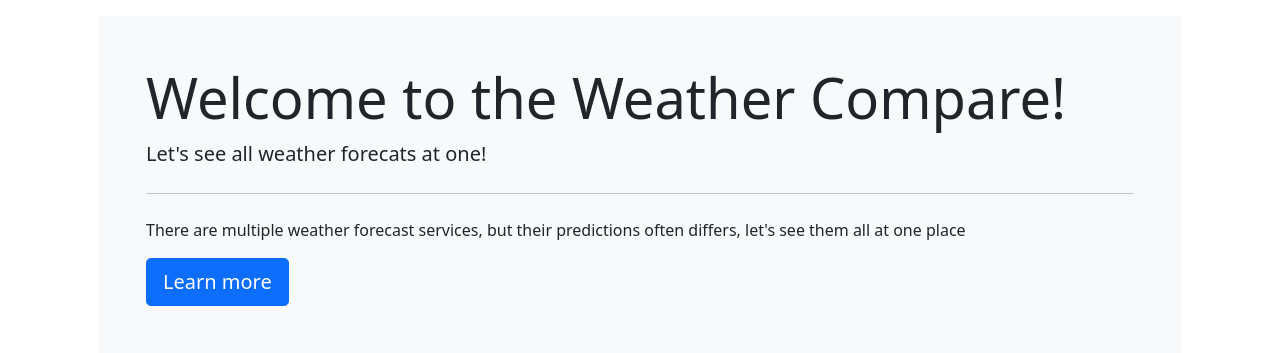
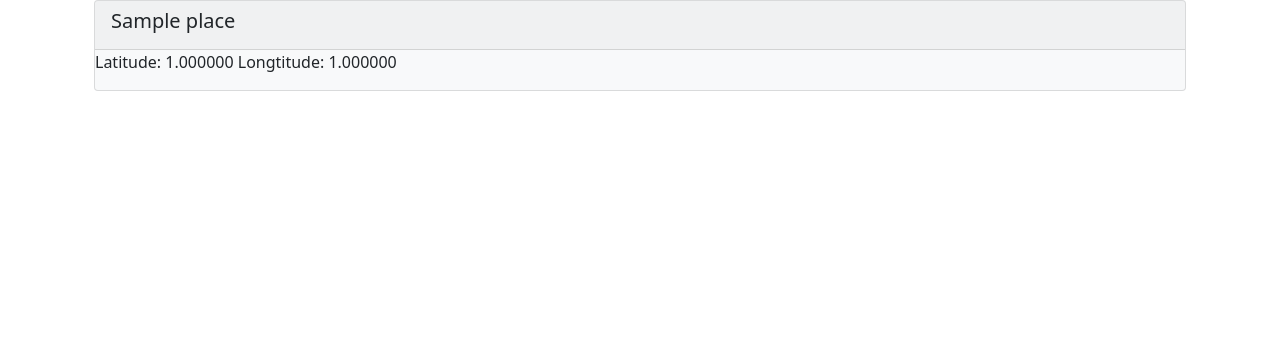
Before and after one commit to Rutrle/weather-web, a Django app: page /places/ in a window 1280 px wide. Shown: the part 56-409 px from the top of the page. Run offline with Django 3.2, Linux system fonts and the light colour scheme; tables that the repository leaves empty hold one stand-in row (values such as "Sample post").

Commit message:
improved places list view, linked it to rest

```diff
--- a/weather_web/templates/base.html
+++ b/weather_web/templates/base.html
@@ -18,7 +18,7 @@
     <div class="collapse navbar-collapse" id="navbarTogglerDemo03">
       <ul class="navbar-nav me-auto mb-2 mb-lg-0">
         <li class="nav-item">
-          <a class="nav-link active" aria-current="page" href="#">Places</a>
+          <a class="nav-link active" aria-current="page" href="{% url 'weather:place_list' %}">Places</a>
         </li>
         <li class="nav-item">
           <a class="nav-link active" href="#" tabindex="-1" aria-disabled="true">About</a>
--- a/weather_web/weather/templates/weather/place_list.html
+++ b/weather_web/weather/templates/weather/place_list.html
@@ -2,12 +2,14 @@
 
 {% block content %}
 
-<div class="bg-light p-5 rounded-lg m-3">
-  <h1 class="display-4">Welcome to the Weather Compare!</h1>
-  <p class="lead">Let's see all weather forecats at one! </p>
-  <hr class="my-4">
-  <p>There are multiple weather forecast services, but their predictions often differs, let's see them all at one place</p>
-  <a class="btn btn-primary btn-lg" href="#" role="button">Learn more</a>
+{% for place in place_list %}
+<div class='container'>
+  <div class='card text-dark bg-light mb-3'>
+    <div class='card-header'>
+      <h5 class="card-title">{{place.name}}</h5>
+    </div>
+    <p>Latitude: {{place.latitude}} Longtitude: {{place.longtitude}}</p>
+  </div>
 </div>
-
+{% endfor %}
 {% endblock content %}
--- a/weather_web/weather/urls.py
+++ b/weather_web/weather/urls.py
@@ -6,5 +6,5 @@ app_name = 'weather'
 urlpatterns = [
     path('base/', TestBaseView.as_view(), name='base_test'),
     path('', WeatherIndexView.as_view(), name='weather_index'),
-    path('places/', PlaceListView.as_view(), name='weather_index')
+    path('places/', PlaceListView.as_view(), name='place_list')
 ]
```
